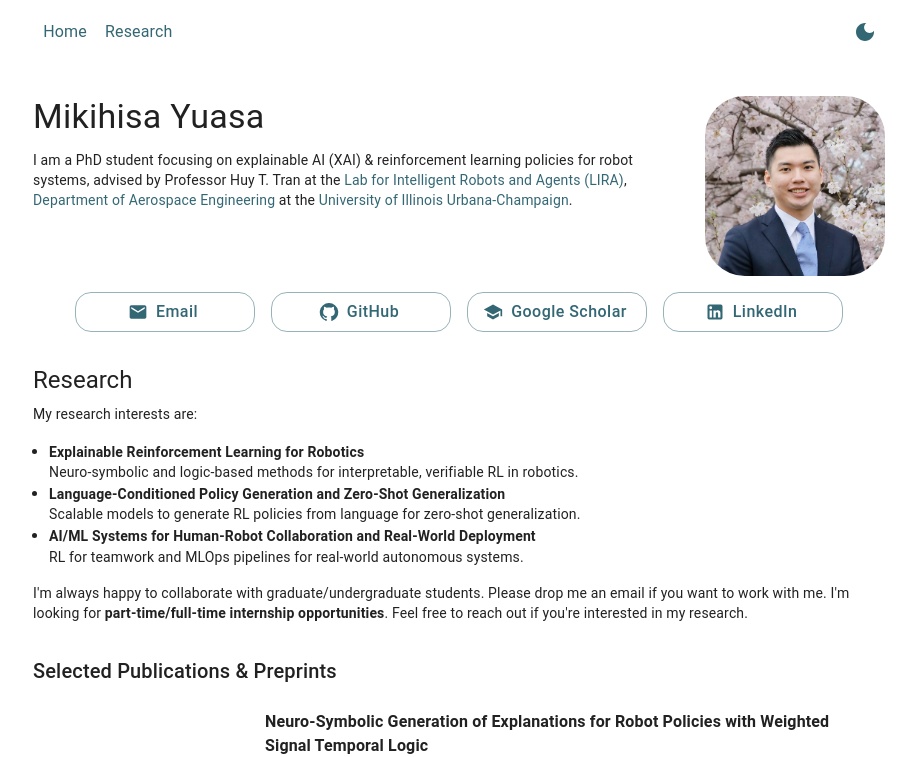
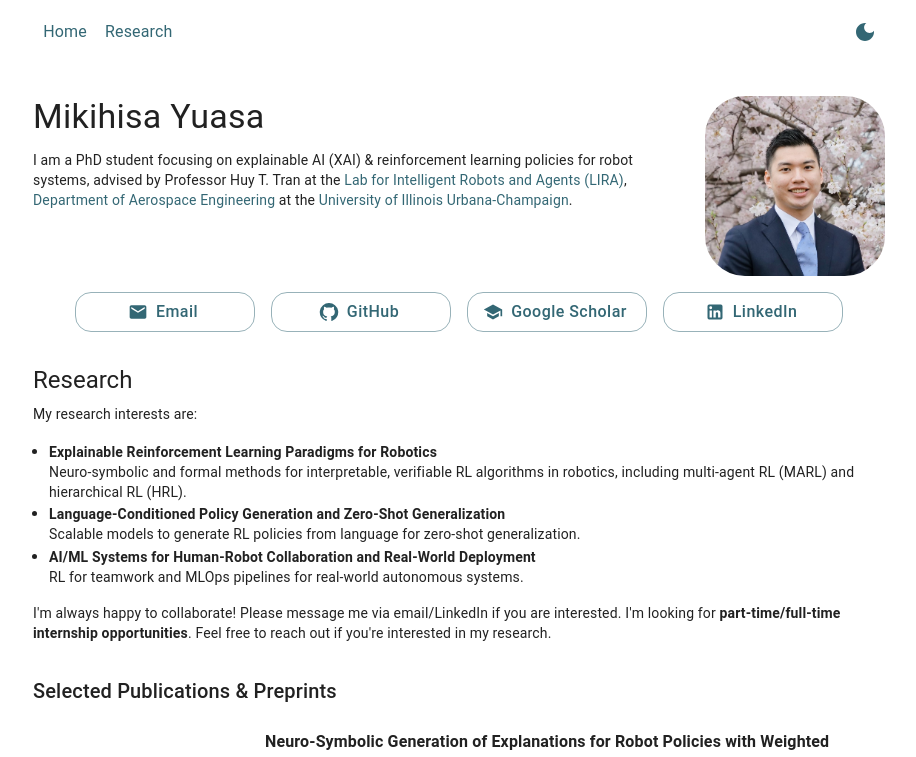
Before and after one commit to miki-yuasa/miki-yuasa.github.io, a Next.js app: page / in a window 1280 px wide. Shown: the top 757 px of the page, without its empty margins (181-1097 px from the left). Built offline with nearby package versions, Linux system fonts and the light colour scheme; what @mui/material-nextjs would draw is missing.

Commit message:
ref: edit description

```diff
--- a/src/app/page.tsx
+++ b/src/app/page.tsx
@@ -134,10 +134,13 @@ export default function Home() {
         <Box component="ul" sx={{ pl: 2, mb: 2 }}>
           <li>
             <Typography variant="body2">
-              <strong>Explainable Reinforcement Learning for Robotics</strong>
+              <strong>
+                Explainable Reinforcement Learning Paradigms for Robotics
+              </strong>
               <br />
-              Neuro-symbolic and logic-based methods for interpretable,
-              verifiable RL in robotics.
+              Neuro-symbolic and formal methods for interpretable, verifiable RL
+              algorithms in robotics, including multi-agent RL (MARL) and
+              hierarchical RL (HRL).
             </Typography>
           </li>
           <li>
@@ -164,9 +167,8 @@ export default function Home() {
           </li>
         </Box>
         <Typography variant="body2" gutterBottom>
-          I{`'`}m always happy to collaborate with graduate/undergraduate
-          students. Please drop me an email if you want to work with me. I{`'`}m
-          looking for
+          I{`'`}m always happy to collaborate! Please message me via
+          email/LinkedIn if you are interested. I{`'`}m looking for
           <b> part-time/full-time internship opportunities</b>. Feel free to
           reach out if you{`'`}re interested in my research.
         </Typography>
```
